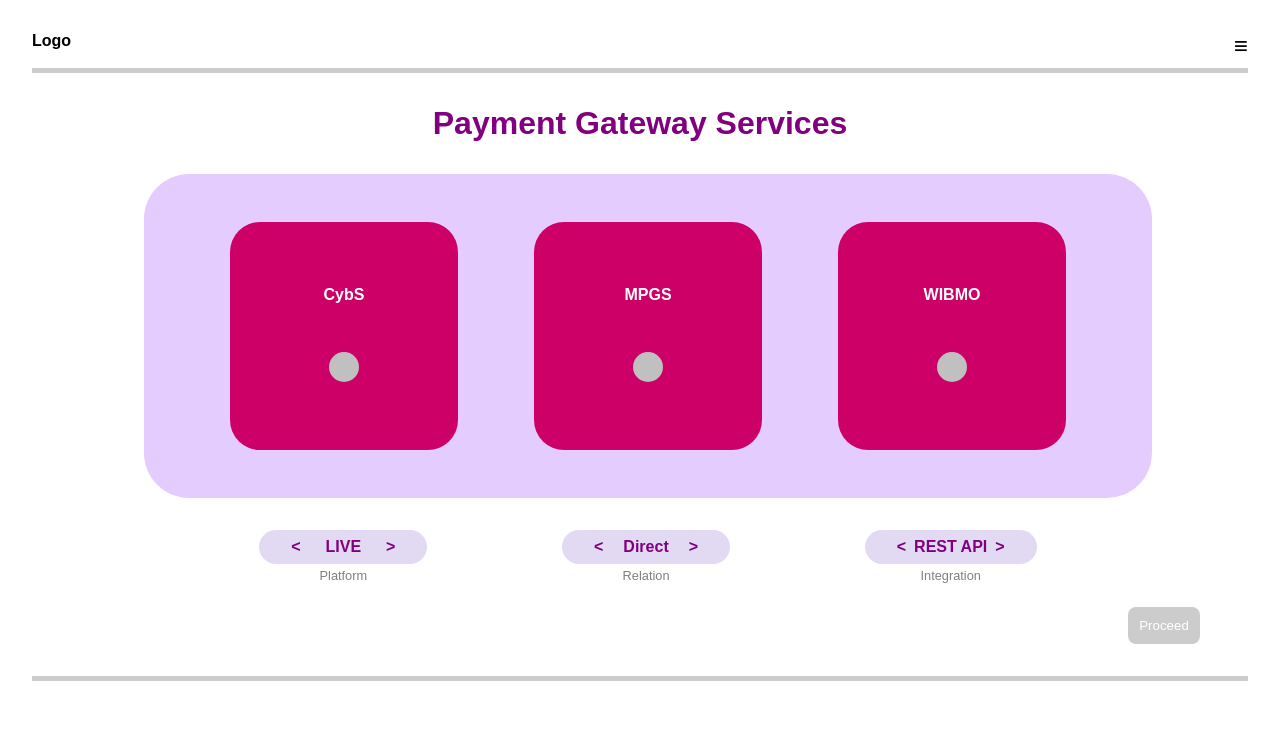
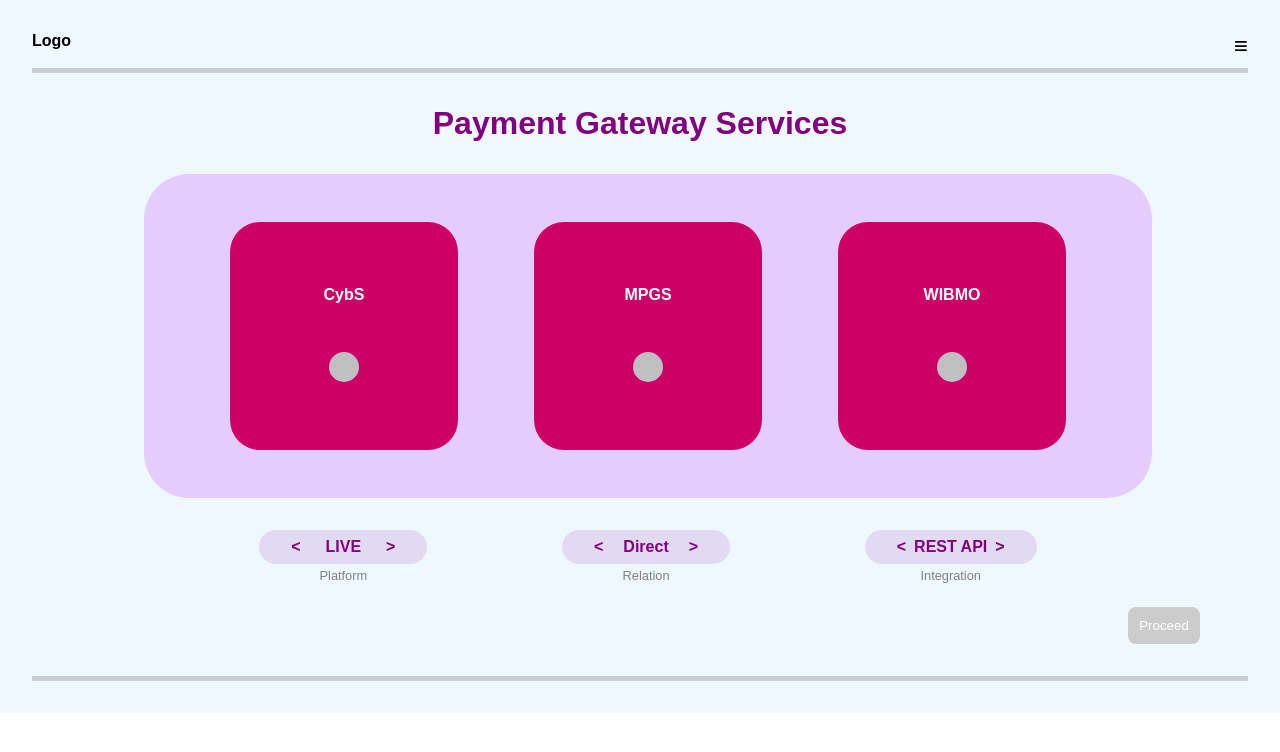
Before and after one commit to srikanta1998/PaymentGatewayFrontend, a React (Create React App) app: page /homepage in a window 1280 px wide. Shown: the top 752 px of the page. Built offline with nearby package versions, Linux system fonts and the light colour scheme.

Commit message:
just added Alice Blue background color for homepage

```diff
--- a/src/Components/HomePage.js
+++ b/src/Components/HomePage.js
@@ -32,7 +32,7 @@
   };
 
   return (
-    <div style={{ padding: '2rem',backgroundColor: 'white', fontFamily: 'sans-serif' }}>
+    <div style={{ padding: '2rem',backgroundColor: '#F0F8FF', fontFamily: 'sans-serif' }}>
       <div style={{ borderBottom: '5px solid #ccc', paddingBottom: '0.5rem', display: 'flex', justifyContent: 'space-between' }}>
         <div><strong>Logo</strong></div>
         <div style={{ fontSize: '1.5rem' }}>≡</div>
```
